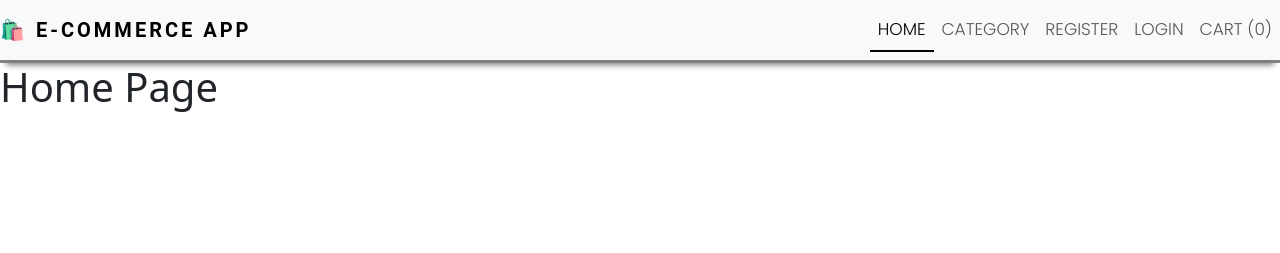
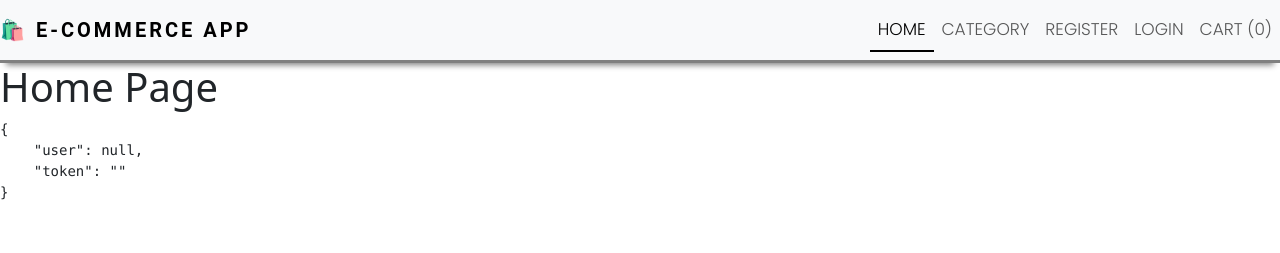
Before and after one commit to Anuraj4/E-Commerse_React_App, a React (Create React App) app in the folder client/: page / in a window 1280 px wide. Shown: the top 253 px of the page. Built offline with nearby package versions, Linux system fonts and the light colour scheme.

Commit message:
implemented useful functionalities like context api, localstorage, logout, toast notification.

```diff
--- a/client/src/components/Layout/Header.js
+++ b/client/src/components/Layout/Header.js
@@ -1,7 +1,17 @@
 import React from 'react'
 import { NavLink, Link } from 'react-router-dom'
+import { useAuth } from '../../context/auth'
+import toast from 'react-hot-toast'
 
 const Header = () => {
+  const [auth, setAuth] = useAuth()
+  const handleLogout= () => {
+    setAuth({
+      ...auth, user:null,token:''
+    })
+    localStorage.removeItem('auth');
+    toast.success('Logout Successfully')
+  }
   return (
     <>
       <nav className="navbar navbar-expand-lg navbar-light bg-light">
@@ -17,12 +27,21 @@
             <li className="nav-item">
               <NavLink to="/category" className="nav-link">Category</NavLink>
             </li>
+            {
+              !auth.user ? (<>
                 <li className="nav-item">
                   <NavLink to="/register" className="nav-link">Register</NavLink>
                 </li>
                 <li className="nav-item">
                   <NavLink to="/login" className="nav-link" >Login</NavLink>
                 </li>
+
+              </>) : (<>
+                <li className="nav-item">
+                  <NavLink onClick={handleLogout} to="/login" className="nav-link" >Logout</NavLink>
+                </li>
+              </>)
+            }
             <li className="nav-item">
               <NavLink to="/cart" className="nav-link">Cart (0)</NavLink>
             </li>
--- /dev/null
+++ b/client/src/context/auth.js
@@ -0,0 +1,31 @@
+import { useState, useEffect, useContext, createContext } from 'react'
+
+const AuthContext = createContext()
+
+const AuthProvider = ({ children }) => {
+    const [auth, setAuth] = useState({
+        user: null,
+        token: ""
+    })
+    useEffect(() => {
+        const data = localStorage.getItem('auth')
+        if(data){
+            const parseData = JSON.parse(data)
+            setAuth({
+                ...auth,
+                user:parseData.user,
+                token:parseData.token
+            })
+        }
+
+    }, [auth]);
+    return (
+        <AuthContext.Provider value={[auth, setAuth]}>
+            {children}
+        </AuthContext.Provider>
+    )
+}
+
+const useAuth = () => useContext(AuthContext)
+
+export { useAuth, AuthProvider }
--- a/client/src/index.js
+++ b/client/src/index.js
@@ -4,12 +4,15 @@
 import App from './App';
 import reportWebVitals from './reportWebVitals';
 import { BrowserRouter } from 'react-router-dom';
+import { AuthProvider } from './context/auth';
 
 const root = ReactDOM.createRoot(document.getElementById('root'));
 root.render(
-  <BrowserRouter>
-    <App />
-  </BrowserRouter>
+  <AuthProvider>
+    <BrowserRouter>
+      <App />
+    </BrowserRouter>
+  </AuthProvider>
 );
 
 // If you want to start measuring performance in your app, pass a function
--- a/client/src/pages/Auth/Login.js
+++ b/client/src/pages/Auth/Login.js
@@ -4,11 +4,13 @@
 import { useNavigate } from 'react-router-dom'
 import '../../styles/AuthStyles.css'
 import toast from 'react-hot-toast'
+import { useAuth } from '../../context/auth'
 
 const Login = () => {
     const [email, setEmail] = useState("");
     const [password, setPassword] = useState("");
     const navigate = useNavigate();
+    const [auth, setAuth] = useAuth()
 
     const handleSubmit = async (e) => {
         e.preventDefault()
@@ -16,6 +18,12 @@
             const res = await axios.post('/api/v1/auth/login', {email, password });
             if(res && res.data.success){
                 toast.success(res.data && res.data.message);
+                setAuth({
+                    ...auth,
+                    user:res.data.user,
+                    token:res.data.token,
+                })
+                localStorage.setItem('auth', JSON.stringify(res.data));
                 navigate('/');
             }else{
                 toast.error(res.data.message)
--- a/client/src/pages/HomePage.js
+++ b/client/src/pages/HomePage.js
@@ -1,10 +1,15 @@
 import React from 'react'
 import Layout from '../components/Layout/Layout'
+import { useAuth } from '../context/auth'
 
 const HomePage = () => {
+  const [auth,setAuth ] = useAuth()
   return (
     <Layout title={'New Offers'}>
         <h1>Home Page</h1>
+        <pre>
+          {JSON.stringify(auth, null, 4)}
+        </pre>
     </Layout>
   )
 }
```
Also changed, not shown: client/src/components/Layout/Layout.js (line endings or trailing spaces). Lines whose indentation alone changed are shown as unchanged.
